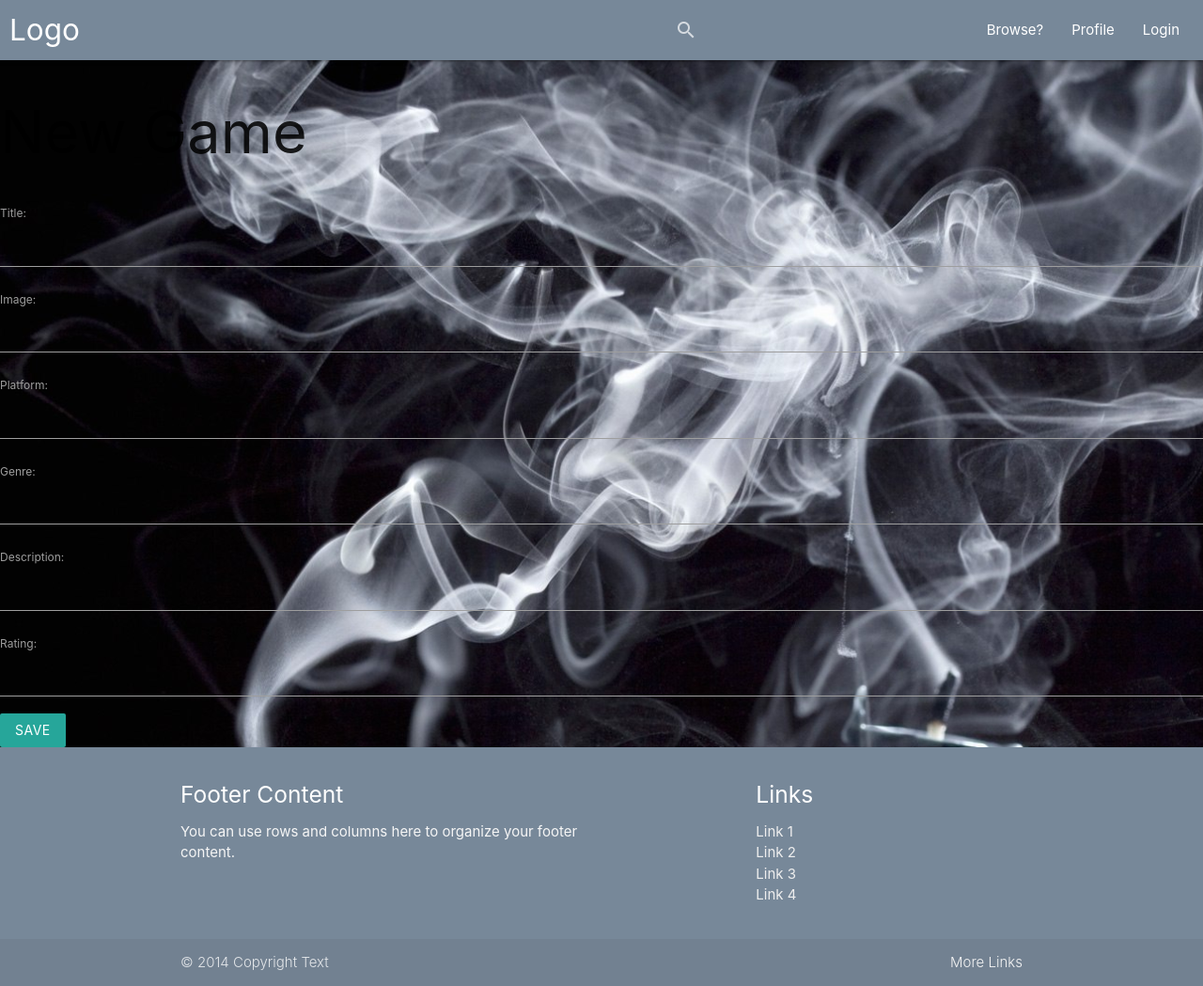
After one commit to ravella2/vapyr, a Django app: template vapyr_app/templates/vapyr_app/game_form.html in a window 1280 px wide. The commit adds this page. Shown: the whole page at 94% size. Run offline with Django 3.2, Linux system fonts and the light colour scheme; the template is opened without the code that fills it: values that come from a table or form of the project are taken from there, others are empty; some libraries are stand-ins or nearby versions.

Commit message:
user is able to add game to their currently playing profile list

```diff
--- a/vapyr/settings.py
+++ b/vapyr/settings.py
@@ -53,6 +53,7 @@ MIDDLEWARE = [
     'django.contrib.auth.middleware.AuthenticationMiddleware',
     'django.contrib.messages.middleware.MessageMiddleware',
     'django.middleware.clickjacking.XFrameOptionsMiddleware',
+    'livereload.middleware.LiveReloadScript'
 ]
 
 ROOT_URLCONF = 'vapyr.urls'
--- a/vapyr_app/forms.py
+++ b/vapyr_app/forms.py
@@ -1,5 +1,5 @@
 from django import forms
-from vapyr_app.models import UserProfile
+from vapyr_app.models import UserProfile, Game
 from django.contrib.auth.models import User
 
 class UserForm(forms.ModelForm):
@@ -14,3 +14,9 @@ class UserProfileForm(forms.ModelForm):
     class Meta():
         model = UserProfile
         fields = ('gamer_style','pref_platform','profile_pic')
+
+class GameForm(forms.ModelForm):
+
+    class Meta:
+        model = Game
+        fields= ('title', 'image', 'platform', 'genre', 'description', 'rating')
--- a/vapyr_app/models.py
+++ b/vapyr_app/models.py
@@ -3,7 +3,7 @@ from django.contrib.auth.models import User
 # Create your models here.
 
 class UserProfile(models.Model):
-    user_id = models.OneToOneField(User,on_delete=models.CASCADE)
+    user_id = models.OneToOneField(User,on_delete=models.CASCADE, related_name="profile")
     profile_pic = models.ImageField(upload_to='profile_pics',blank=True)
     pref_platform = models.CharField(max_length=100)
     GAMER_STYLES = (
@@ -33,3 +33,6 @@ class JoinTable(models.Model):
     gameKey = models.ForeignKey(Game, on_delete=models.CASCADE, related_name='games')
     prefer = models.BooleanField()
     wishlist = models.BooleanField()
+
+    def __str__(self):
+        return self.userKey.user_id.username + " " + self.gameKey.title
--- a/vapyr_app/static/scripts/app.js
+++ b/vapyr_app/static/scripts/app.js
@@ -1,5 +1,8 @@
+var results = []
 $(document).ready(function(){
 
+
+    //Populate newest games to landing page//
     var recentGameUrl = 'https://www.giantbomb.com/api/games/?api_key=6e0060f42d81f489256e472989988c2b69e0eacc&format=jsonp&sort=original_release_date:desc&filter=original_release_date:1700-01-01|2018-12-17&limit=10'
 
     $.ajax({
@@ -14,6 +17,7 @@ $(document).ready(function(){
 
     function handleS(games){
         $('.games').empty();
+        results = games.results;
         games.results.forEach(result => {
             let card1 = `
             <div class= "row">
@@ -25,7 +29,7 @@ $(document).ready(function(){
                     <p>${result.deck}</p>
                 </div>
                 <div class="col l3">
-                    <a class="waves-effect waves-light btn" id='add-current'>Add to Games List</a>
+                    <a class="${result.id} waves-effect waves-light btn" id='add-current'>Add to Games List</a>
                     <a class="waves-effect waves-light btn add-wish">Add to Wishlist</a>
                 </div>
             </div>
@@ -33,15 +37,6 @@ $(document).ready(function(){
             $('.games').append(card1)
         })
     }
-
-    $('.games').one('click','#add-current', function(e){
-        e.preventDefault();
-        let gameData = $(this).data()
-
-        console.log(gameData)
-
-    });
-
 
     $('form').on('submit', function(e){
         e.preventDefault();
@@ -60,6 +55,7 @@ $(document).ready(function(){
 
         function onSuccess(games) {
             $('.games').empty();
+            results = games.results;
             games.results.forEach(result => {
                 let card1 = `
                 <div class= "row">
@@ -71,7 +67,7 @@ $(document).ready(function(){
                         <p>${result.deck}</p>
                     </div>
                     <div class="col l3">
-                        <a class="waves-effect waves-light btn" id='add-current'>Add to Games List</a>
+                        <a class="${result.id} waves-effect waves-light btn" id='add-current'>Add to Games List</a>
                         <a class="waves-effect waves-light btn add-wish">Add to Wishlist</a>
                     </div>
                 </div>
@@ -81,4 +77,46 @@ $(document).ready(function(){
 
         }
     })
+
+    //Add game to user's currently playing list//
+    $('.games').one('click','#add-current', function(e){
+        e.preventDefault();
+        let gameData = this.className.split(" ");
+
+        var gameObj = results.find(result => {
+            return result.id==gameData[0]
+        })
+
+        let gameModel = {
+            "title": gameObj.name,
+            "image": gameObj.image.screen_url,
+            "platform": gameObj.platforms[0].name,
+            "genre": "Unknown",
+            "description": gameObj.deck,
+            "rating":0,
+        }
+
+        console.log('gameModel');
+
+        $.ajax({
+            method: 'POST',
+            url: 'game/create',
+            data: gameModel,
+            success: onSuccess,
+        })
+
+        function onSuccess(response) {
+            console.log(response);
+            if(response){
+                window.location.href = 'user/'+response;
+            }
+            else{
+                window.location.href = '/'
+            }
+
+            // window.location.replace(response);
+        }
+
+
+    });
 });
--- /dev/null
+++ b/vapyr_app/templates/vapyr_app/game_form.html
@@ -0,0 +1,10 @@
+{% extends 'vapyr_app/main.html' %}
+
+{% block content %}
+    <h1>New Game</h1>
+    <form method="POST" class="game-form">
+        {% csrf_token %}
+        {{ form.as_p }}
+        <button type="submit" class="save btn btn-default">Save</button>
+    </form>
+{% endblock %}
--- a/vapyr_app/templates/vapyr_app/main.html
+++ b/vapyr_app/templates/vapyr_app/main.html
@@ -12,7 +12,7 @@
     </div>
 </div>
 </header>
-
+{% csrf_token %}
 <div class="container games">
 
 
--- a/vapyr_app/urls.py
+++ b/vapyr_app/urls.py
@@ -8,4 +8,6 @@ urlpatterns = [
     path('user_login', views.user_login, name='user_login'),
     path('logout', views.user_logout, name='user_logout'),
     path('special',views.special, name='special'),
+    path('game/create', views.game_create, name='game_create')
+
 ]
```
Also changed, not shown: vapyr_app/views.py (+19 -5 lines), vapyr_app/templates/vapyr_app/gameCurrent.html (added).
